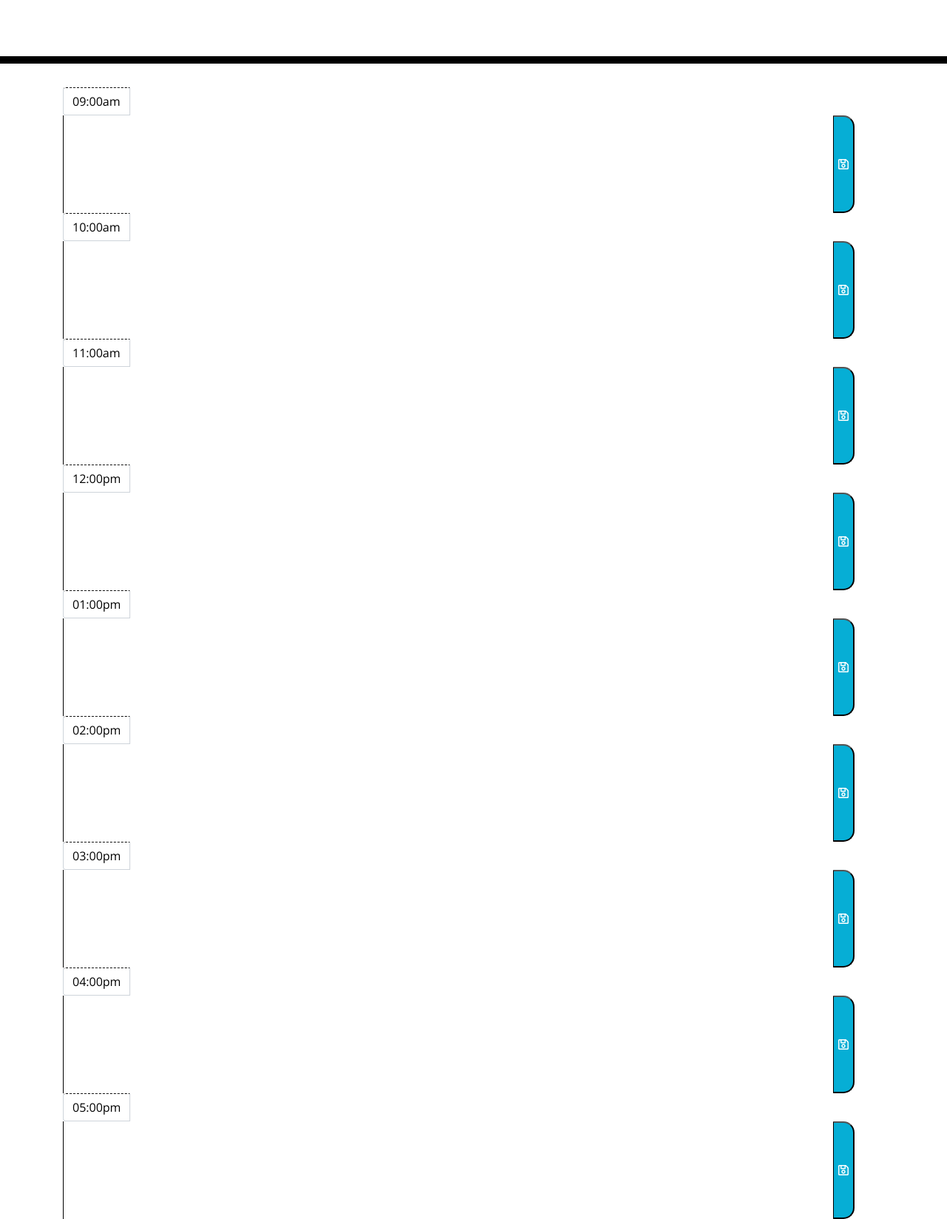
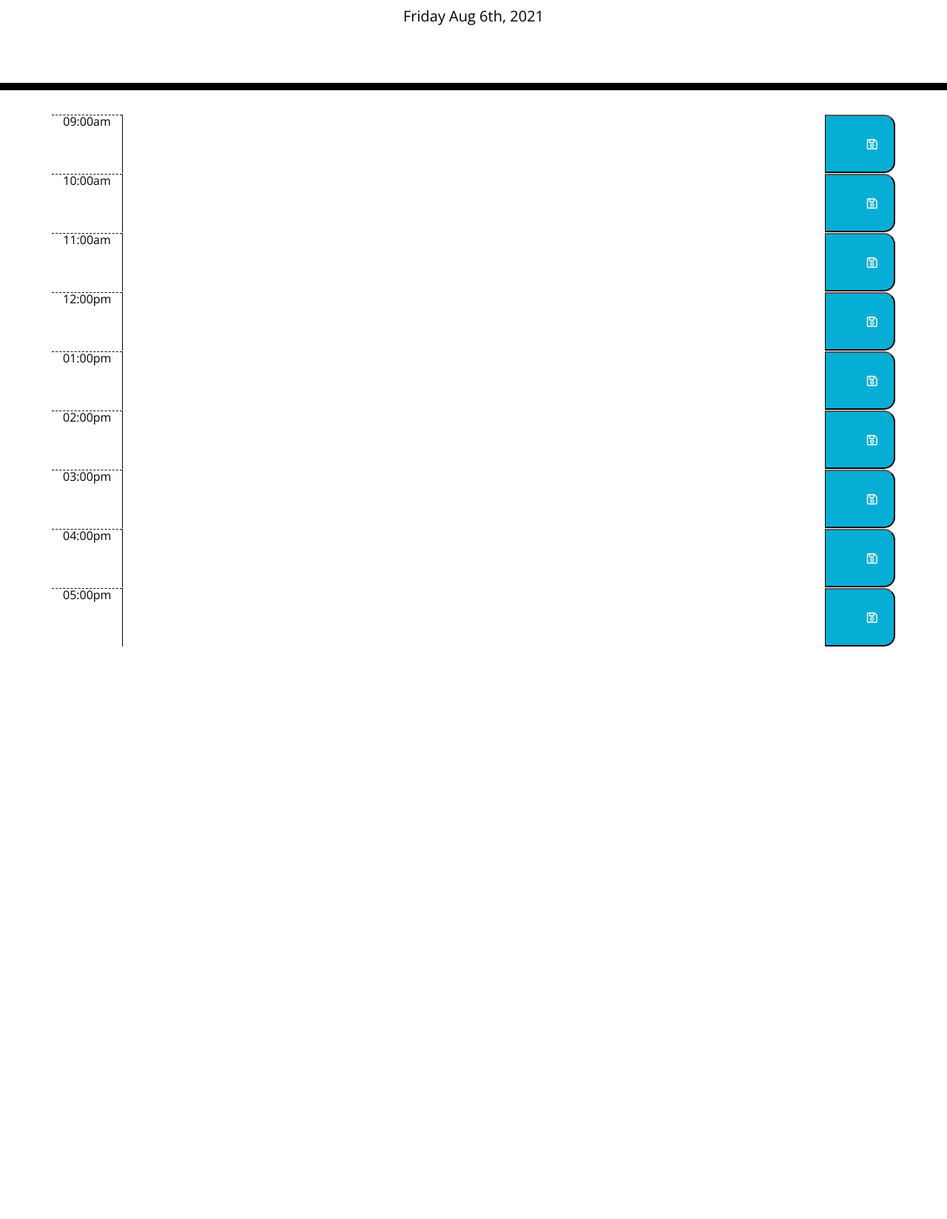
Before and after one commit to jamesbroski/DayPlanner, a plain HTML site: page index.html in a window 1280 px wide. Shown: the part 182-1830 px from the top of the page at 74% size. After the commit the page ends 1056 px from the top, so only its background shows below. Drawn offline with nearby package versions, Linux system fonts and the light colour scheme.

Commit message:
Troubleshooting functionality

```diff
--- a/index.html
+++ b/index.html
@@ -28,167 +28,81 @@
       <p class="lead">A simple calendar app for scheduling your work day</p>
       <p id="currentDay" class="lead"></p>
     </header>
+
     <div class="container">
-      <!-- Timeblocks go here -->
-      <div class="input-group">
-        <div class="input-group-prepend">
-          <span class="input-group-text hour">09:00am</span>
-        </div>
-        <textarea
-          id="event9am"
-          cols="110"
-          rows="7"
-          class="formTextArea"
-        ></textarea>
-        <button type="button" class="saveEvent">
-          <i class="far fa-save"></i>
+      <div class="row time-block id="9">
+        <div class="col-1 hour">09:00am</div>
+        <textarea id="t9" name="schedule" class="col-10 schedule" ></textarea>
+        <button class="col-1 saveBtn id="s9">
+        <i class="far fa-save"></i>
+        </button>
+      </div>
+
+      <div class="row time-block id="10">
+        <div class="col-1 hour">10:00am</div>
+        <textarea id="t10" name="schedule" class="col-10 schedule" ></textarea>
+        <button class="col-1 saveBtn id="s10">
+        <i class="far fa-save"></i>
+        </button>
+      </div>
+
+      <div class="row time-block id="11">
+        <div class="col-1 hour">11:00am</div>
+        <textarea id="t11" name="schedule" class="col-10 schedule" ></textarea>
+        <button class="col-1 saveBtn id="s11">
+        <i class="far fa-save"></i>
+        </button>
+      </div>
+
+      <div class="row time-block id="12">
+        <div class="col-1 hour">12:00pm</div>
+        <textarea id="t12" name="schedule" class="col-10 schedule" ></textarea>
+        <button class="col-1 saveBtn id="s12">
+        <i class="far fa-save"></i>
+        </button>
+      </div>
+
+      <div class="row time-block id="13">
+        <div class="col-1 hour">01:00pm</div>
+        <textarea id="t13" name="schedule" class="col-10 schedule" ></textarea>
+        <button class="col-1 saveBtn id="s13">
+        <i class="far fa-save"></i>
+        </button>
+      </div>
+
+      <div class="row time-block id="14">
+        <div class="col-1 hour">02:00pm</div>
+        <textarea id="t14" name="schedule" class="col-10 schedule" ></textarea>
+        <button class="col-1 saveBtn id="s14">
+        <i class="far fa-save"></i>
+        </button>
+      </div>
+
+      <div class="row time-block id="15">
+        <div class="col-1 hour">03:00pm</div>
+        <textarea id="t15" name="schedule" class="col-10 schedule" ></textarea>
+        <button class="col-1 saveBtn id="s15">
+        <i class="far fa-save"></i>
+        </button>
+      </div>
+
+      <div class="row time-block id="16">
+        <div class="col-1 hour">04:00pm</div>
+        <textarea id="t16" name="schedule" class="col-10 schedule" ></textarea>
+        <button class="col-1 saveBtn id="s16">
+        <i class="far fa-save"></i>
+        </button>
+      </div>
+
+      <div class="row time-block id="17">
+        <div class="col-1 hour">05:00pm</div>
+        <textarea id="t17" name="schedule" class="col-10 schedule" ></textarea>
+        <button class="col-1 saveBtn id="s17">
+        <i class="far fa-save"></i>
         </button>
       </div>
     </div>
 
-    <div class="container">
-      <!-- Timeblocks go here -->
-      <div class="input-group">
-        <div class="input-group-prepend">
-          <span class="input-group-text hour">10:00am</span>
-        </div>
-        <textarea
-          id="event10am"
-          cols="110"
-          rows="7"
-          class="formTextArea"
-        ></textarea>
-        <button type="button" class="saveEvent">
-          <i class="far fa-save"></i>
-        </button>
-      </div>
-    </div>
-
-    <div class="container">
-      <!-- Timeblocks go here -->
-      <div class="input-group">
-        <div class="input-group-prepend">
-          <span class="input-group-text hour">11:00am</span>
-        </div>
-        <textarea
-          id="event11am"
-          cols="110"
-          rows="7"
-          class="formTextArea"
-        ></textarea>
-        <button type="button" class="saveEvent">
-          <i class="far fa-save"></i>
-        </button>
-      </div>
-    </div>
-
-    <div class="container">
-      <!-- Timeblocks go here -->
-      <div class="input-group">
-        <div class="input-group-prepend">
-          <span class="input-group-text hour">12:00pm</span>
-        </div>
-        <textarea
-          id="event12pm"
-          cols="110"
-          rows="7"
-          class="formTextArea"
-        ></textarea>
-        <button type="button" class="saveEvent">
-          <i class="far fa-save"></i>
-        </button>
-      </div>
-    </div>
-
-    <div class="container">
-      <!-- Timeblocks go here -->
-      <div class="input-group">
-        <div class="input-group-prepend">
-          <span class="input-group-text hour">01:00pm</span>
-        </div>
-        <textarea
-          id="event1pm"
-          cols="110"
-          rows="7"
-          class="formTextArea"
-        ></textarea>
-        <button type="button" class="saveEvent">
-          <i class="far fa-save"></i>
-        </button>
-      </div>
-    </div>
-
-    <div class="container">
-      <!-- Timeblocks go here -->
-      <div class="input-group">
-        <div class="input-group-prepend">
-          <span class="input-group-text hour">02:00pm</span>
-        </div>
-        <textarea
-          id="event2pm"
-          cols="110"
-          rows="7"
-          class="formTextArea"
-        ></textarea>
-        <button type="button" class="saveEvent">
-          <i class="far fa-save"></i>
-        </button>
-      </div>
-    </div>
-
-    <div class="container">
-      <!-- Timeblocks go here -->
-      <div class="input-group">
-        <div class="input-group-prepend">
-          <span class="input-group-text hour">03:00pm</span>
-        </div>
-        <textarea
-          id="event3pm"
-          cols="110"
-          rows="7"
-          class="formTextArea"
-        ></textarea>
-        <button type="button" class="saveEvent">
-          <i class="far fa-save"></i>
-        </button>
-      </div>
-    </div>
-
-    <div class="container">
-      <!-- Timeblocks go here -->
-      <div class="input-group">
-        <div class="input-group-prepend">
-          <span class="input-group-text hour">04:00pm</span>
-        </div>
-        <textarea
-          id="event4pm"
-          cols="110"
-          rows="7"
-          class="formTextArea"
-        ></textarea>
-        <button type="button" class="saveEvent">
-          <i class="far fa-save"></i>
-        </button>
-      </div>
-    </div>
-
-    <div class="container">
-      <!-- Timeblocks go here -->
-      <div class="input-group">
-        <div class="input-group-prepend">
-          <span class="input-group-text hour">05:00pm</span>
-        </div>
-        <textarea
-          id="event5pm"
-          cols="110"
-          rows="7"
-          class="formTextArea"
-        ></textarea>
-        <button type="button" class="saveEvent">
-          <i class="far fa-save"></i>
-        </button>
-      </div>
-    </div>
     <script src="https://cdnjs.cloudflare.com/ajax/libs/jquery/3.2.1/jquery.min.js"></script>
     <script src="https://cdnjs.cloudflare.com/ajax/libs/moment.js/2.24.0/moment.min.js"></script>
     <script src="script.js"></script>
--- a/script.js
+++ b/script.js
@@ -1,43 +1,38 @@
-var currentMoment = moment().format("dddd, MMM Do YYYY");
-$("#currentDay").val(currentMoment);
+var hour9 = $("#9");
+var hour10 = $("#10");
+var hour11 = $("#11");
+var hour12 = $("#12");
+var hour13 = $("#13");
+var hour14 = $("#14");
+var hour15 = $("#15");
+var hour16 = $("#16");
+var hour17 = $("#17");
 
-$(dayPlanner).ready(function () {
-  function timeOfDay() {
-    var thisMoment = moment().hour();
-    $(".input-group").each(function () {
-      var thatMoment = parseInt($(this).attr("id").split("hour")[1]);
+var savebtn = $(".saveBtn");
+var date = $("#currentDay");
+var today = moment();
 
-      if (thatMoment < thisMoment) {
-        $(this).removeClass("future");
-        $(this).removeClass("present");
-        $(this).addClass("past");
-      } else if (thatMoment === thisMoment) {
-        $(this).removeClass("past");
-        $(this).removeClass("future");
-        $(this).addClass("present");
-      } else {
-        $(this).removeClass("present");
-        $(this).removeClass("past");
-        $(this).addClass("future");
-      }
-    });
+function setDate() {
+  $("#currentDay").text(today.format("dddd MMM Do, YYYY"));
+  UpdateTime();
+}
+function UpdateTime() {
+  var currentTime = moment().format("H");
+  for (var i = 9; i <= 17; i++) {
+    if (i > currentTime) {
+      $("#" + i).addClass(".future");
+    } else if (i < currentTime) {
+      $("#" + i).addClass(".past");
+    } else if (i == currentTime) {
+      $("#" + i).addClass(".present");
+    }
+    $("#t" + i).val(localStorage.getItem("s" + i));
   }
+}
+setDate();
 
-  $(".saveEvent").on("click", function () {
-    var saveText = $(this).val();
-    var saveTime = $(this).val();
-    localStorage.setItem(saveText, saveTime);
-  });
-
-  $("#event9am .description").val(localStorage.getItem("event9am"));
-  $("#event10am .description").val(localStorage.getItem("event10am"));
-  $("#event11am .description").val(localStorage.getItem("event11am"));
-  $("#event12pm .description").val(localStorage.getItem("event12pm"));
-  $("#event1pm .description").val(localStorage.getItem("event1pm"));
-  $("#event2pm .description").val(localStorage.getItem("event2pm"));
-  $("#event3pm .description").val(localStorage.getItem("event3pm"));
-  $("#event4pm .description").val(localStorage.getItem("event4pm"));
-  $("#event5pm .description").val(localStorage.getItem("event5pm"));
-
-  timeOfDay();
+savebtn.on("click", function () {
+  var text = $(this).siblings("textarea").val();
+  var btnid = $(this).attr("id");
+  localStorage.setItem(btnid, text);
 });
--- a/style.css
+++ b/style.css
@@ -57,7 +57,7 @@ textarea {
   color: white;
 }
 
-.saveEvent {
+.saveBtn {
   border-left: 1px solid black;
   border-top-right-radius: 15px;
   border-bottom-right-radius: 15px;
@@ -65,7 +65,7 @@ textarea {
   color: white;
 }
 
-.saveEvent i:hover {
+.save i:hover {
   font-size: 20px;
   transition: all 0.3s ease-in-out;
 }
```
